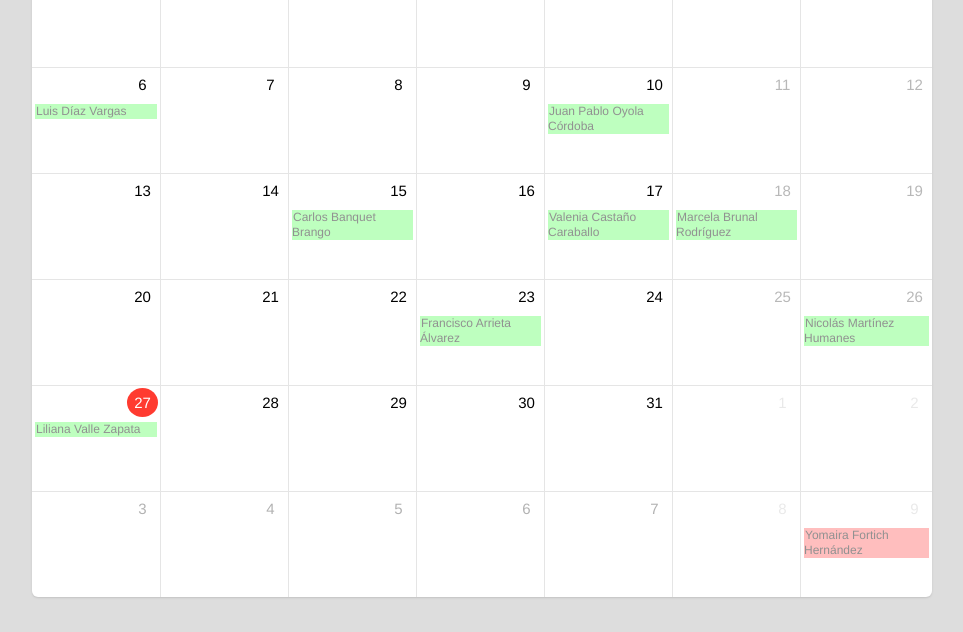
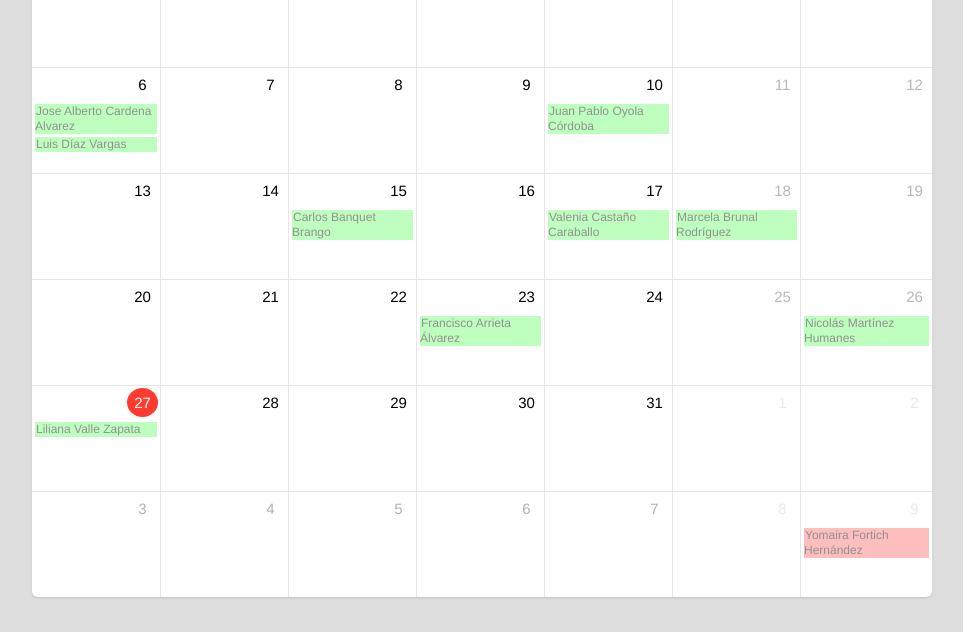
Before and after one commit to DevNavarrom/calendar-mail, a website: page public/index.html in a window 1280 px wide. Shown: the part 168-800 px from the top of the page, without its empty margins (158-1121 px from the left). Drawn offline with Linux system fonts and the light colour scheme; no server answers.

Commit message:
Agrego Fechas al calendario

```diff
--- a/public/index.html
+++ b/public/index.html
@@ -489,6 +489,21 @@
 					title: 'Luis Díaz Vargas',
 					start: new Date(y, 1-1, 6),
 					className: new Date() >= new Date(y+'-'+01+'-'+6) ? "success" : "important"
+				},
+				{
+					title: 'Vicente Pertuz',
+					start: new Date(y, 7-1, 19),
+					className: new Date() >= new Date(y+'-'+07+'-'+19) ? "success" : "important"
+				},
+				{
+					title: 'Jose Alberto Cardena Alvarez',
+					start: new Date(y, 1-1, 6),
+					className: new Date() >= new Date(y+'-'+01+'-'+6) ? "success" : "important"
+				},
+				{
+					title: 'Rodrigo Campo Arena',
+					start: new Date(y, 6-1, 21),
+					className: new Date() >= new Date(y+'-'+06+'-'+21) ? "success" : "important"
 				}
 			],
 		});
```
